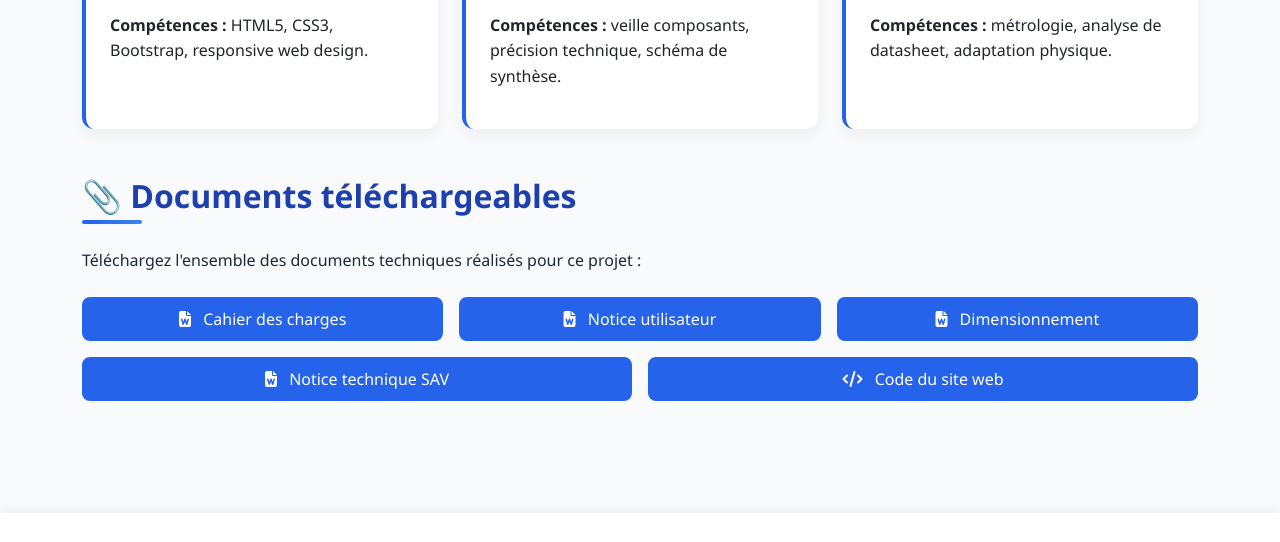
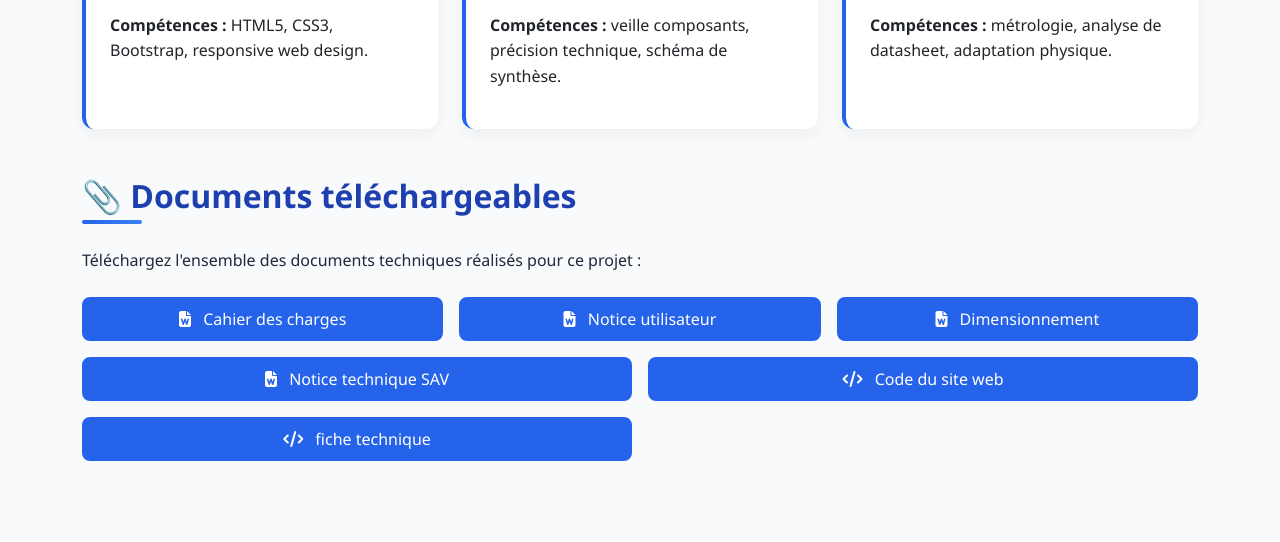
Before and after one commit to Adnan0032/portfolieu, a plain HTML site: page index.html in a window 1280 px wide. Shown: the part 1116-1658 px from the top of the page. Drawn offline with nearby package versions, Linux system fonts and the light colour scheme.

Commit message:
Première version du portfolio

```diff
--- a/index.html
+++ b/index.html
@@ -268,8 +268,13 @@
           </a>
         </div>
         <div class="col-md-6">
-          <a href="site.html" class="btn btn-download w-100">
+          <a href="index2.html" class="btn btn-download w-100">
             <i class="fas fa-code me-2"></i> Code du site web
+          </a>
+        </div>
+         <div class="col-md-6">
+          <a href="fiche_technique.docx" class="btn btn-download w-100">
+            <i class="fas fa-code me-2"></i> fiche technique
           </a>
         </div>
       </div>
```
Also changed, not shown: 1 other file.
